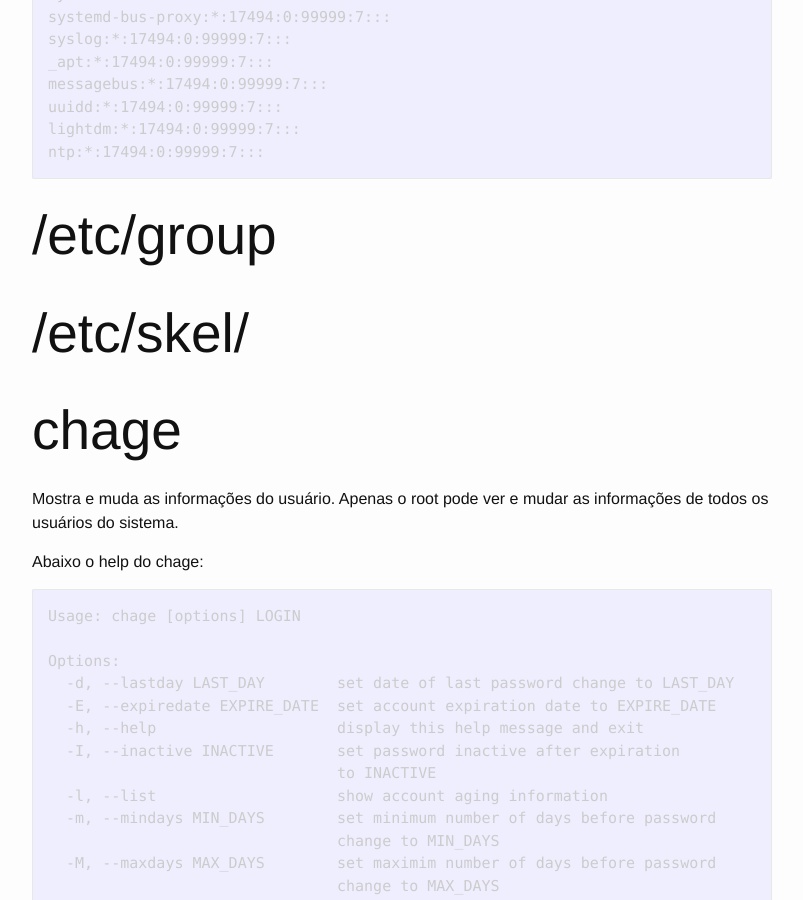
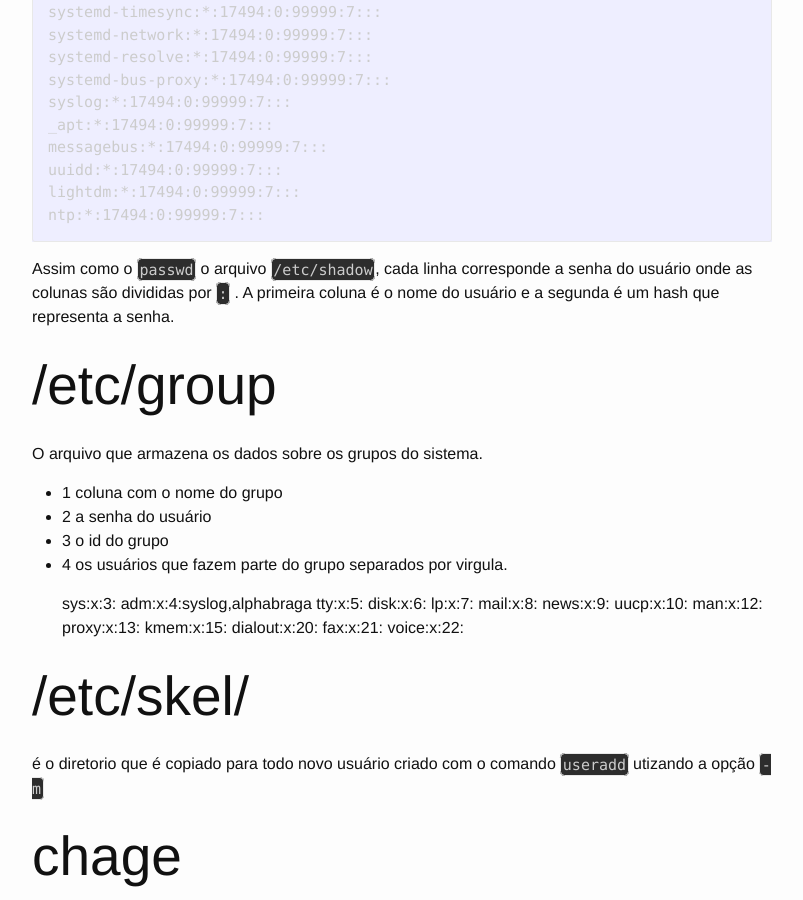
Before and after one commit to alphabraga/lpic1, a Jekyll site: the page built from topicos/107/107-1-gerencie-usuarios-e-grupos-e-arquivos-de-sistema-relacionados.md, in a window 1280 px wide and 900 px high, scrolled down 2649 px. Shown: the whole window, without its empty margins (238-1041 px from the left). Built offline with Jekyll 4.4.1, drawn with Linux system fonts in a browser that asks for light colours; some of the changed text lies outside the part shown.

Commit message:
mais dados no 107.1

```diff
--- a/topicos/107/107-1-gerencie-usuarios-e-grupos-e-arquivos-de-sistema-relacionados.md
+++ b/topicos/107/107-1-gerencie-usuarios-e-grupos-e-arquivos-de-sistema-relacionados.md
@@ -73,12 +73,14 @@ mysql : mysql
 As colunas são:
 
 * 1 - Login
-* 2 - Representa a Senha que hoje fica no arquivo `passwd`
+* 2 - Representa a senha que hoje fica no arquivo `passwd`
 * 3 - Id do usuário
 * 4 - Id do Grupo default do usuário
 * 5 - Informações do usuário
 * 6 - Diretório padrão do usuário
 * 7 - Shell padrão do usuário
+
+* Os usuários comuns do sistema possuem id apartir de 1000. Antes de 1000 são usuários de sistema.
 
 ## /etc/shadow
 
@@ -113,11 +115,37 @@ O arquivo `/etc/shadow` contém as senhas dos usuários do sistema. Antes elas f
 	lightdm:*:17494:0:99999:7:::
 	ntp:*:17494:0:99999:7:::
 
+Assim como o `passwd` o arquivo `/etc/shadow`, cada linha corresponde a senha do usuário onde as colunas são divididas por `:` . A primeira coluna é o nome do usuário e a segunda é um hash que representa a senha.
+
 ## /etc/group
+
+O arquivo que armazena os dados sobre os grupos do sistema.
+
+* 1 coluna com o nome do grupo
+* 2 a senha do usuário
+* 3 o id do grupo
+* 4 os usuários que fazem parte do grupo separados por virgula.
+
+	sys:x:3:
+	adm:x:4:syslog,alphabraga
+	tty:x:5:
+	disk:x:6:
+	lp:x:7:
+	mail:x:8:
+	news:x:9:
+	uucp:x:10:
+	man:x:12:
+	proxy:x:13:
+	kmem:x:15:
+	dialout:x:20:
+	fax:x:21:
+	voice:x:22:
+
 
 
 ## /etc/skel/
 
+é o diretorio que é copiado para todo novo usuário criado com o comando `useradd` utizando a opção `-m`
 
 ## chage
 
```
